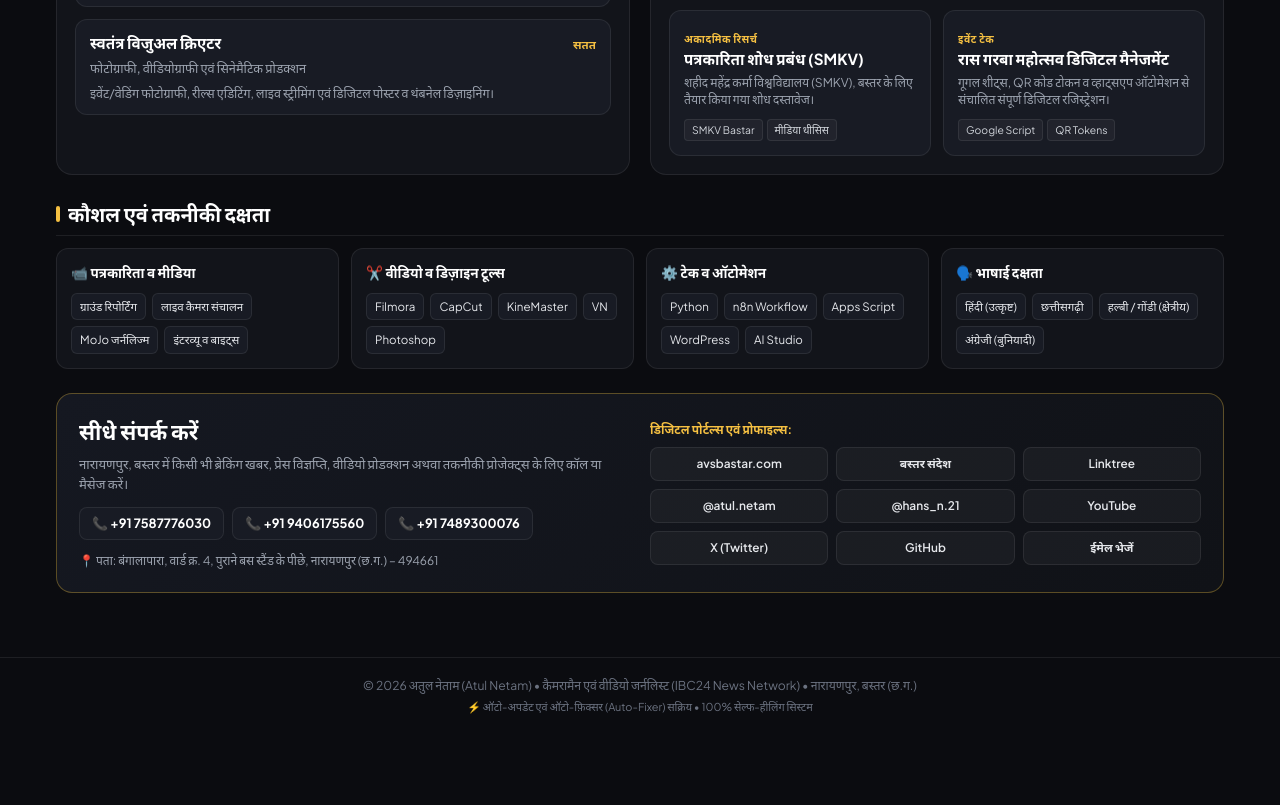
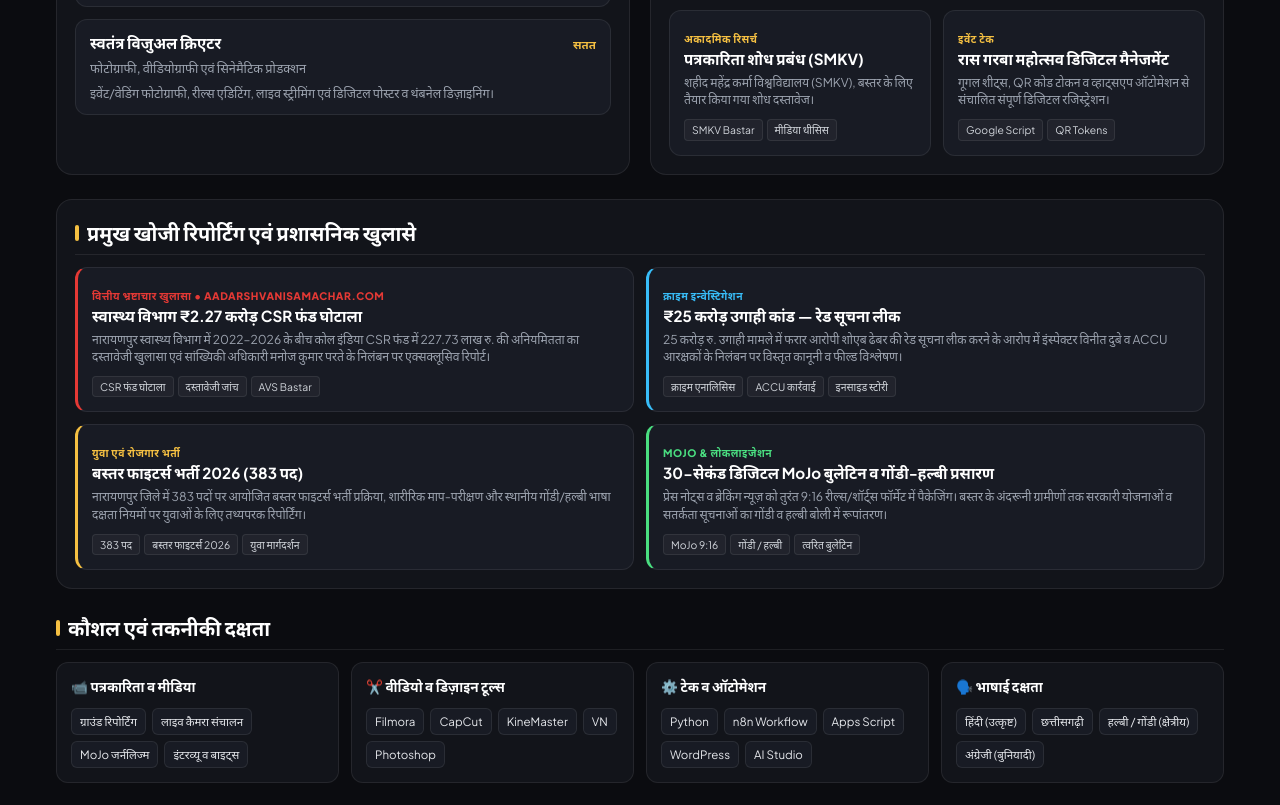
Before and after one commit to atulnetam750/atul-netam-portfolio, a plain HTML site: page index.html in a window 1280 px wide. Shown: the part 1396-2201 px from the top of the page. Before the commit the page ends 2129 px from the top, so only its background shows below. Drawn offline with Linux system fonts and the light colour scheme; no server answers.

Commit message:
Reinstate investigative stories & verified info (CSR corruption, 25cr extortion, Bastar Fighters) with verified Atul Netam name

```diff
--- a/index.html
+++ b/index.html
@@ -587,6 +587,7 @@
         <li><a href="#videos">वीडियो आर्काइव (22+)</a></li>
         <li><a href="#experience">कार्य अनुभव</a></li>
         <li><a href="#projects">प्रोजेक्ट्स</a></li>
+        <li><a href="#coverage-highlights">खोजी रिपोर्टिंग</a></li>
         <li><a href="#skills">दक्षताएं</a></li>
         <li><a href="#contact">संपर्क</a></li>
       </ul>
@@ -925,6 +926,50 @@
 
     </div>
 
+    <!-- INVESTIGATIVE STORIES & KEY COVERAGE HIGHLIGHTS -->
+    <div class="content-box" id="coverage-highlights" style="margin-bottom:24px;">
+      <div class="section-head">
+        <h2 class="sec-title">प्रमुख खोजी रिपोर्टिंग एवं प्रशासनिक खुलासे</h2>
+      </div>
+      <div class="projects-grid">
+        <div class="proj-item" style="border-left: 3px solid var(--red);">
+          <div>
+            <span class="p-cat" style="color:var(--red);">वित्तीय भ्रष्टाचार खुलासा • aadarshvanisamachar.com</span>
+            <h4 class="p-name">स्वास्थ्य विभाग ₹2.27 करोड़ CSR फंड घोटाला</h4>
+            <p class="p-summary">नारायणपुर स्वास्थ्य विभाग में 2022–2026 के बीच कोल इंडिया CSR फंड में 227.73 लाख रु. की अनियमितता का दस्तावेजी खुलासा एवं सांख्यिकी अधिकारी मनोज कुमार परते के निलंबन पर एक्सक्लूसिव रिपोर्ट।</p>
+          </div>
+          <div class="p-pills"><span class="p-pill">CSR फंड घोटाला</span><span class="p-pill">दस्तावेजी जांच</span><span class="p-pill">AVS Bastar</span></div>
+        </div>
+
+        <div class="proj-item" style="border-left: 3px solid #38bdf8;">
+          <div>
+            <span class="p-cat" style="color:#38bdf8;">क्राइम इन्वेस्टिगेशन</span>
+            <h4 class="p-name">₹25 करोड़ उगाही कांड — रेड सूचना लीक</h4>
+            <p class="p-summary">25 करोड़ रु. उगाही मामले में फरार आरोपी शोएब ढेबर की रेड सूचना लीक करने के आरोप में इंस्पेक्टर विनीत दुबे व ACCU आरक्षकों के निलंबन पर विस्तृत कानूनी व फील्ड विश्लेषण।</p>
+          </div>
+          <div class="p-pills"><span class="p-pill">क्राइम एनालिसिस</span><span class="p-pill">ACCU कार्रवाई</span><span class="p-pill">इनसाइड स्टोरी</span></div>
+        </div>
+
+        <div class="proj-item" style="border-left: 3px solid var(--gold);">
+          <div>
+            <span class="p-cat">युवा एवं रोजगार भर्ती</span>
+            <h4 class="p-name">बस्तर फाइटर्स भर्ती 2026 (383 पद)</h4>
+            <p class="p-summary">नारायणपुर जिले में 383 पदों पर आयोजित बस्तर फाइटर्स भर्ती प्रक्रिया, शारीरिक माप-परीक्षण और स्थानीय गोंडी/हल्बी भाषा दक्षता नियमों पर युवाओं के लिए तथ्यपरक रिपोर्टिंग।</p>
+          </div>
+          <div class="p-pills"><span class="p-pill">383 पद</span><span class="p-pill">बस्तर फाइटर्स 2026</span><span class="p-pill">युवा मार्गदर्शन</span></div>
+        </div>
+
+        <div class="proj-item" style="border-left: 3px solid #4ade80;">
+          <div>
+            <span class="p-cat" style="color:#4ade80;">MoJo & लोकलाइजेशन</span>
+            <h4 class="p-name">30-सेकंड डिजिटल MoJo बुलेटिन व गोंडी-हल्बी प्रसारण</h4>
+            <p class="p-summary">प्रेस नोट्स व ब्रेकिंग न्यूज़ को तुरंत 9:16 रील्स/शॉर्ट्स फॉर्मेट में पैकेजिंग। बस्तर के अंदरूनी ग्रामीणों तक सरकारी योजनाओं व सतर्कता सूचनाओं का गोंडी व हल्बी बोली में रूपांतरण।</p>
+          </div>
+          <div class="p-pills"><span class="p-pill">MoJo 9:16</span><span class="p-pill">गोंडी / हल्बी</span><span class="p-pill">त्वरित बुलेटिन</span></div>
+        </div>
+      </div>
+    </div>
+
     <!-- SKILLS SECTION -->
     <div class="section-head" id="skills">
       <h2 class="sec-title">कौशल एवं तकनीकी दक्षता</h2>
```
